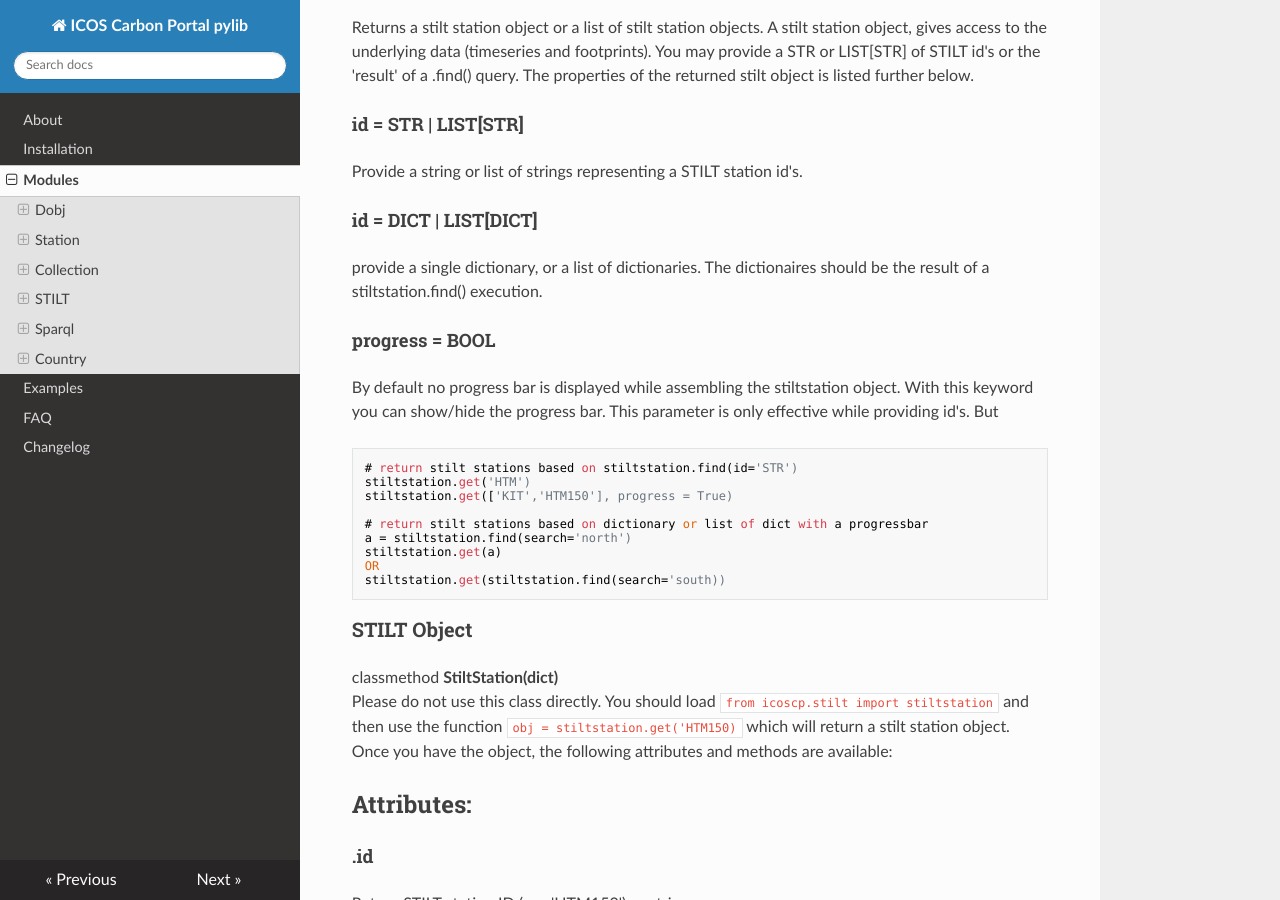
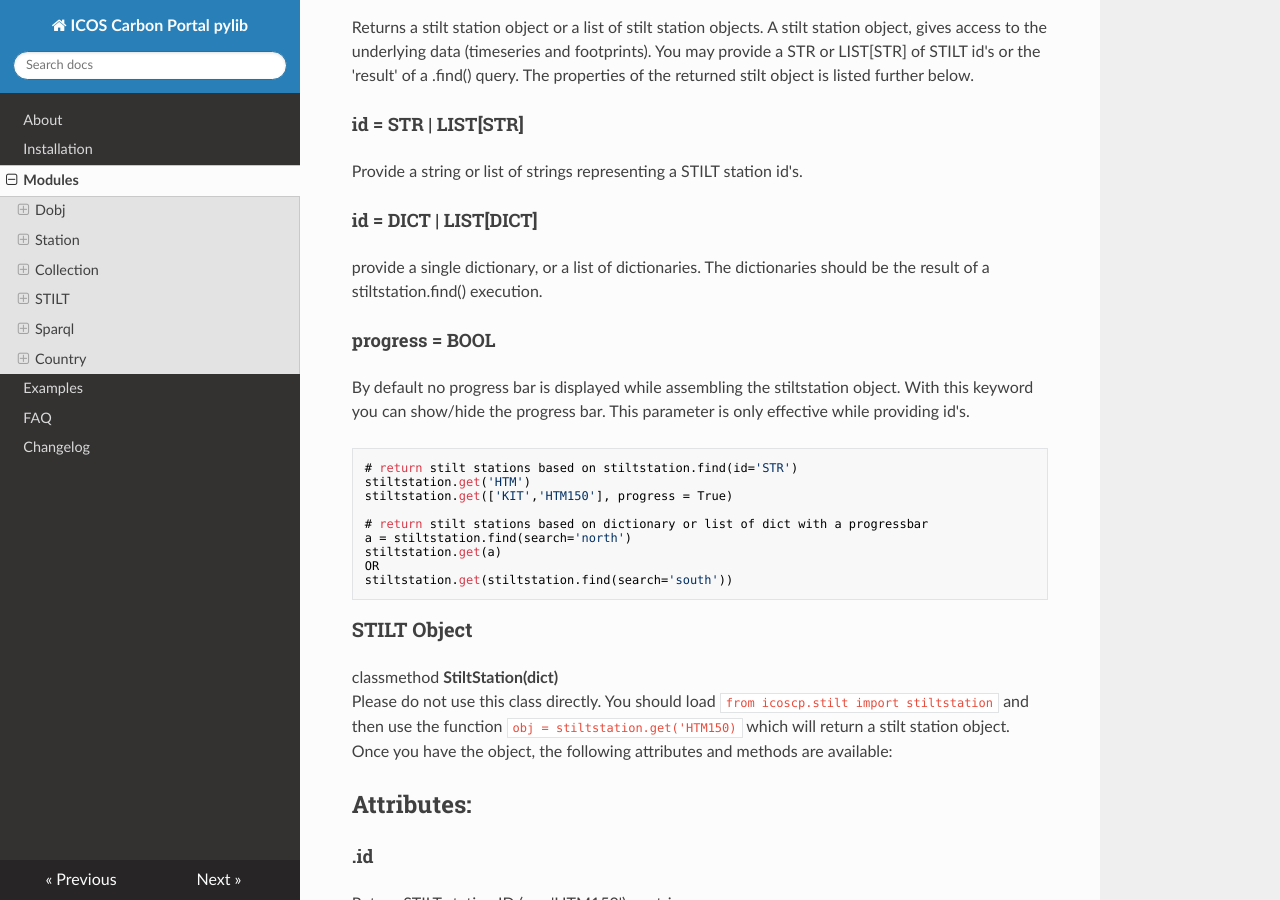
Before and after one commit to ICOS-Carbon-Portal/pylib, an MkDocs documentation site: the page built from docs/modules.md, in a window 1280 px wide and 900 px high, scrolled down 14889 px. Built offline with MkDocs 1.6.1, drawn with Linux system fonts in a browser that asks for light colours; nearby versions of some CDN libraries.

Commit message:
update documentation v_0.02
- Fix some typos in 'modules.md' file.

```diff
--- a/docs/modules.md
+++ b/docs/modules.md
@@ -572,10 +572,10 @@ object is listed further below.
 Provide a string or list of strings representing a STILT station id's.
 
 #### id = DICT | LIST[DICT]
-provide a single dictionary, or a list of dictionaries. The dictionaires should be the result of a stiltstation.find() execution.
+provide a single dictionary, or a list of dictionaries. The dictionaries should be the result of a stiltstation.find() execution.
 
 #### progress = BOOL
-By default no progress bar is displayed while assembling the stiltstation object. With this keyword you can show/hide the progress bar. This parameter is only effective while providing id's. But
+By default no progress bar is displayed while assembling the stiltstation object. With this keyword you can show/hide the progress bar. This parameter is only effective while providing id's.
 
 	# return stilt stations based on stiltstation.find(id='STR')
     stiltstation.get('HTM')
@@ -585,7 +585,7 @@ By default no progress bar is displayed while assembling the stiltstation object
 	a = stiltstation.find(search='north')
 	stiltstation.get(a)
     OR
-	stiltstation.get(stiltstation.find(search='south))
+	stiltstation.get(stiltstation.find(search='south'))
 
 ### STILT Object
 classmethod **StiltStation(dict)**<br>
```
